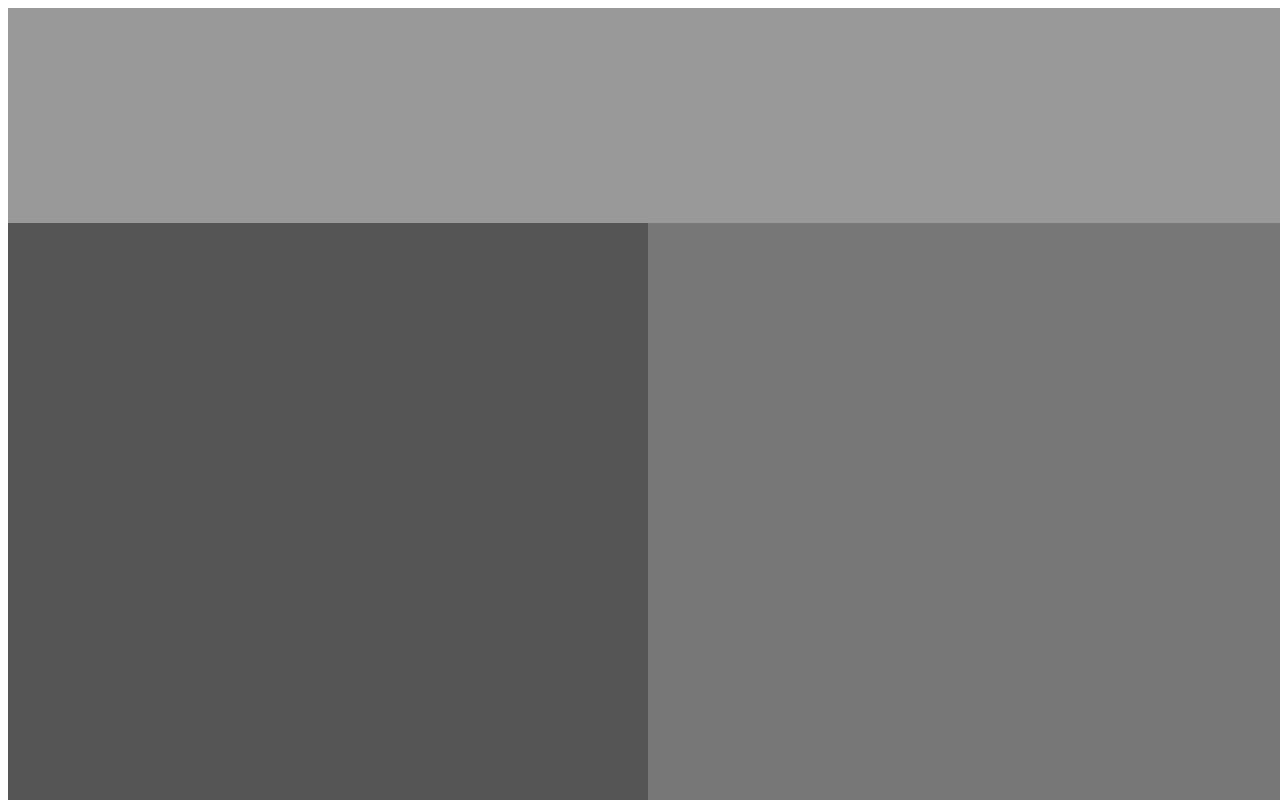
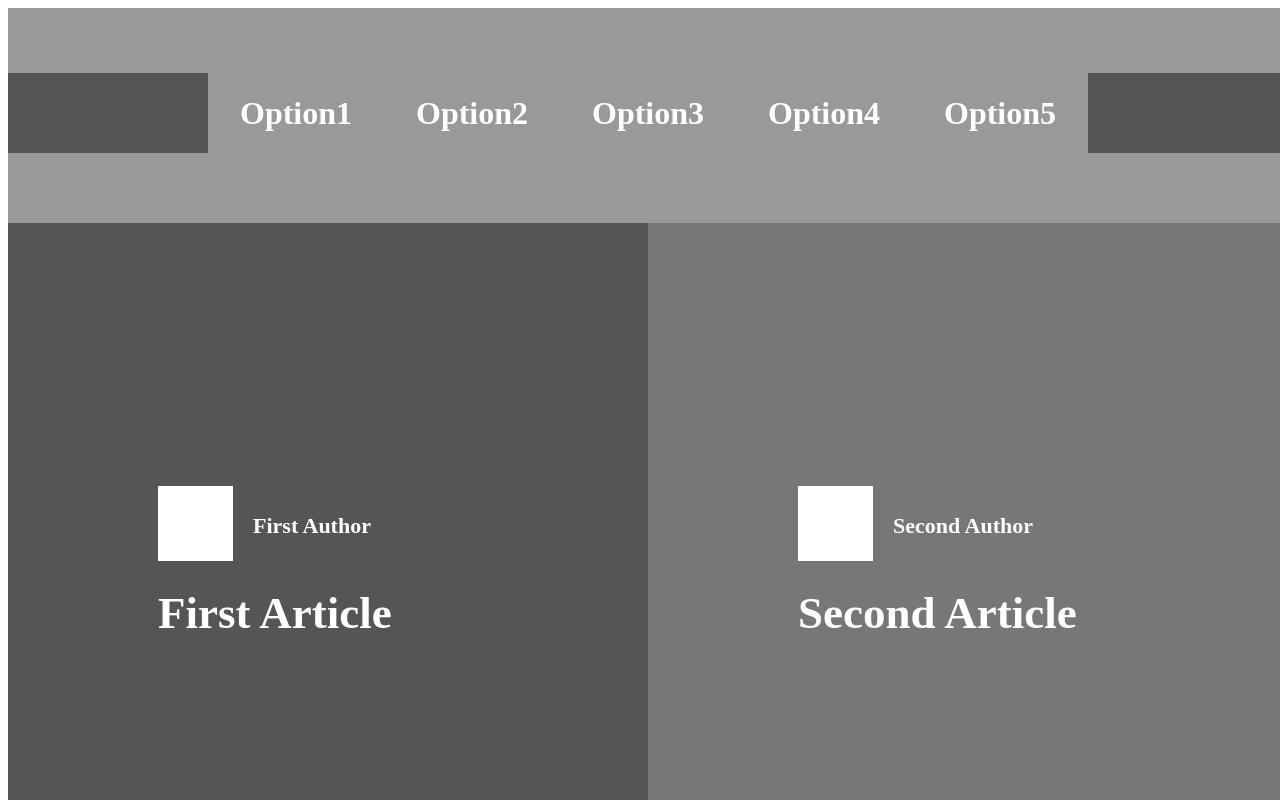
Before and after one commit to alvp01/tear-design, a plain HTML site: page index.html in a window 1280 px wide. Shown: the top 800 px of the page. Drawn offline with Linux system fonts and the light colour scheme.

Commit message:
Added some text and details to the main section and the header.

```diff
--- a/index.html
+++ b/index.html
@@ -9,22 +9,71 @@
   <body>
     <!-- Header of the wireframe -->
     <header class="smashing-header lighter-gray-bg">
+      <div class="menu-opt1">
+        <div class="menu-box gray-bg">
+
+        </div>
+      </div>
+      <div class="menu-opt2">
+        <a href="#" class="menu-text"> Option1 </a>
+      </div>
+      <div class="menu-opt3">
+        <a href="#" class="menu-text"> Option2 </a>
+      </div>
+      <div class="menu-opt4">
+        <a href="#" class="menu-text"> Option3 </a>
+      </div>
+      <div class="menu-opt5">
+        <a href="#" class="menu-text"> Option4 </a>
+      </div>
+      <div class="menu-opt6">
+        <a href="#" class="menu-text"> Option5 </a>
+      </div>
+      <div class="menu-opt7">
+        <div class="menu-box gray-bg">
+
+        </div>
+      </div>
     </header>
     <!-- Main section -->
     <!-- Four quadrants layout -->
     <section class="main-section">
-      <div class="main-quadrant first-quad gray-bg">
+      <article class="main-quadrant first-quad gray-bg">
+        <div class="author-container">
+          <div class="main-section-author">
 
-      </div>
-      <div class="main-quadrant second-quad light-gray-bg">
+          </div>
+          <p class="main-author-name">First Author</p>
+        </div>
+        <h2> <a href="#" class="main-section-heading">First Article</a> </h2>
+      </article>
+      <article class="main-quadrant second-quad light-gray-bg">
+        <div class="author-container">
+          <div class="main-section-author">
 
-      </div>
-      <div class="main-quadrant third-quad dark-gray-bg">
+          </div>
+          <p class="main-author-name">Second Author</p>
+        </div>
+        <h2> <a href="#" class="main-section-heading">Second Article</a> </h2>
+      </article>
+      <article class="main-quadrant third-quad dark-gray-bg">
+        <div class="author-container">
+          <div class="main-section-author">
 
-      </div>
-      <div class="main-quadrant fourth-quad gray-bg">
+          </div>
+          <p class="main-author-name">Third Author</p>
+        </div>
+        <h2> <a href="#" class="main-section-heading">Third Article</a> </h2>
+      </article>
+      <article class="main-quadrant fourth-quad gray-bg">
+        <div class="author-container">
+          <div class="main-section-author">
 
-      </div>
+          </div>
+          <p class="main-author-name">Fourth Author</p>
+        </div>
+        <h2> <a href="#" class="main-section-heading">Fourth Article</a> </h2>
+      </article>
     </section>
     <!-- Second section -->
     <section class="secondary-section">
--- a/style.css
+++ b/style.css
@@ -23,6 +23,96 @@
   padding-bottom: 20px;
 }
 
+.menu-opt1 {
+  /* Box model */
+  width: 100%;
+  height: 100%;
+  display: flex;
+  align-items: center;
+  justify-content: center;
+  grid-column: 1/2;
+}
+
+.menu-box {
+  /* Box model */
+  width: 200px;
+  height: 80px;
+}
+
+.menu-opt2 {
+  /* Box model */
+  width: 100%;
+  height: 100%;
+  display: flex;
+  align-items: center;
+  justify-content: center;
+  grid-column: 2/3;
+}
+
+.menu-opt3 {
+  /* Box model */
+  width: 100%;
+  height: 100%;
+  display: flex;
+  align-items: center;
+  justify-content: center;
+  grid-column: 3/4;
+}
+
+.menu-opt4 {
+  /* Box model */
+  width: 100%;
+  height: 100%;
+  display: flex;
+  align-items: center;
+  justify-content: center;
+  grid-column: 4/5;
+}
+
+.menu-opt5 {
+  /* Box model */
+  width: 100%;
+  height: 100%;
+  display: flex;
+  align-items: center;
+  justify-content: center;
+  grid-column: 5/6;
+}
+
+.menu-opt6 {
+  /* Box model */
+  width: 100%;
+  height: 100%;
+  display: flex;
+  align-items: center;
+  justify-content: center;
+  grid-column: 6/7;
+}
+
+.menu-opt7 {
+  /* Box model */
+  width: 100%;
+  height: 100%;
+  display: flex;
+  align-items: center;
+  justify-content: center;
+  grid-column: 7/8;
+}
+
+.menu-text {
+  /* Typography */
+  color: white;
+  text-decoration: none;
+  font-size: 32px;
+  line-height: 40px;
+  font-weight: 700;
+}
+
+.menu-text:hover {
+  /* Typography */
+  color: white;
+}
+
 /* Main section */
 .main-section {
   /* Positioning */
@@ -34,21 +124,6 @@
   grid-template-columns: 1fr 1fr;
   grid-template-rows: 700px 600px;
   width: 100vw;
-}
-
-.middle-text {
-  /* Positioning */
-  position: absolute;
-  top: 10%;
-  left: 50%;
-
-  /* Typography */
-  font-size: 33px;
-  line-height: 1.2px;
-
-  /* Visual */
-  background-color: white;
-  color: black;
 }
 
 .main-quadrant {
@@ -64,21 +139,78 @@
 .first-quad {
   grid-row: 1/2;
   grid-column: 1/2;
+  display: flex;
+  flex-direction: column;
+  align-items: flex-start;
+  justify-content: center;
+  padding-left: 150px;
 }
 
 .second-quad {
   grid-row: 1/2;
   grid-column: 2/2;
+  display: flex;
+  flex-direction: column;
+  align-items: flex-start;
+  justify-content: center;
+  padding-left: 150px;
 }
 
 .third-quad {
   grid-column: 1/2;
   grid-row: 2/2;
+  display: flex;
+  flex-direction: column;
+  align-items: flex-start;
+  justify-content: center;
+  padding-left: 150px;
 }
 
 .fourth-quad {
+  /* Box model */
   grid-row: 2/2;
   grid-column: 2/2;
+  display: flex;
+  flex-direction: column;
+  align-items: flex-start;
+  justify-content: center;
+  padding-left: 150px;
+}
+
+.author-container {
+  /* Box model */
+  display: flex;
+  justify-content: center;
+}
+
+.main-section-author {
+  /* Box model */
+  height: 75px;
+  width: 75px;
+  background-color: white;
+  margin-right: 20px;
+}
+
+.main-author-name {
+  /* Typography */
+  color: white;
+  font-size: 22px;
+  line-height: 36px;
+  font-weight: 700;
+}
+
+.main-section-heading {
+  /* Typography */
+  color: white;
+  font-size: 45px;
+  line-height: 55px;
+  font-weight: 700;
+  text-decoration: none;
+}
+
+.main-section-heading:hover {
+  /* Typography */
+  color: white;
 }
 
 /* Second section */
```
